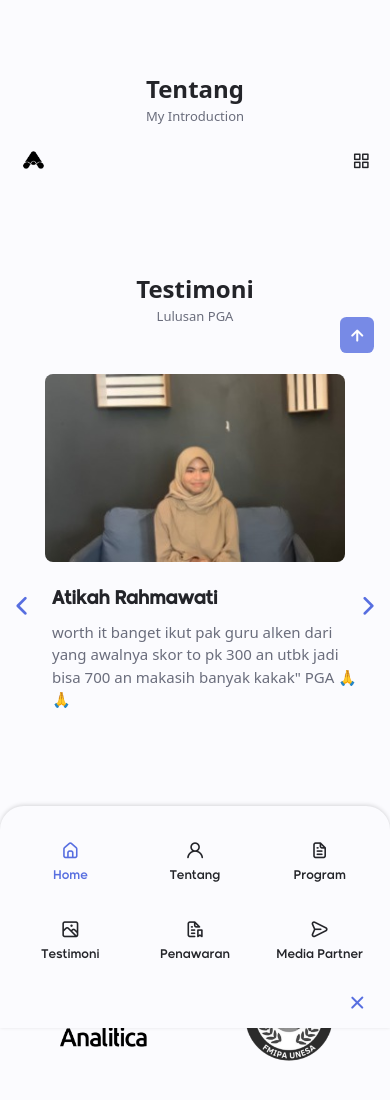
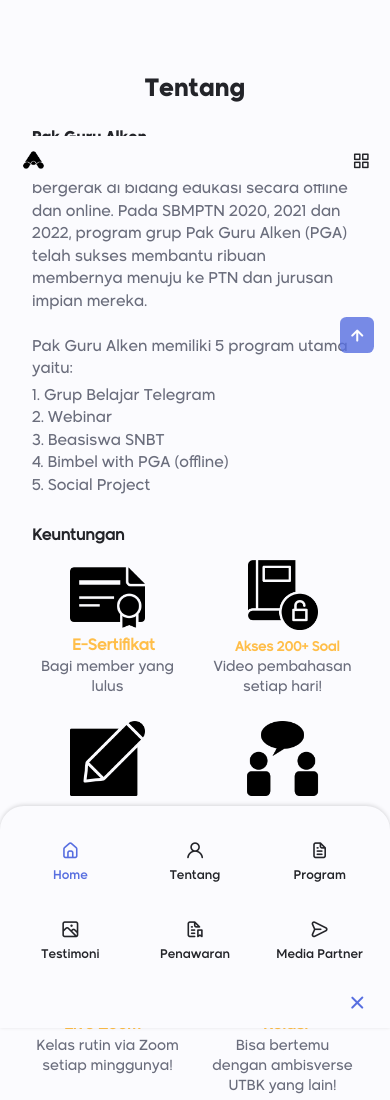
Before and after one commit to PGA-4-0/SYNES-NEW, a website: page index.html in a window 390 px wide. Shown: the part 660-1760 px from the top of the page. Drawn offline with nearby package versions, Linux system fonts and the light colour scheme.

Commit message:
add about mobile

```diff
--- a/index.html
+++ b/index.html
@@ -122,8 +122,86 @@
         </section>
         <!-- (ABOUT) -->
         <section class="about section" id="about">
-            <h2 class="section_title">Tentang</h2>
-            <span class="section_subtitle">My Introduction</span>
+            <h2 class="section_title mb-5 font-madabold">Tentang</h2>
+
+            <!-- <div class="flex px-40">
+                <div class="w-1/2 content bg-red-500">
+                    <h3>Pak Guru Alken</h3>
+                    <p>
+                        Pak Guru Alken merupakan platform yang bergerak di bidang edukasi secara offline dan online.
+                        Pada SBMPTN 2020, 2021 dan 2022, program grup Pak
+                        Guru Alken (PGA) telah sukses membantu
+                        ribuan membernya menuju ke PTN dan
+                        jurusan impian mereka.
+                    </p>
+
+                </div>
+                <div class="w-1/2  keuntungan bg-teal-400">
+                    <h3>keuntungan</h3>
+                </div>
+            </div> -->
+
+            <div class="flex flex-col px-8">
+                <div class="content">
+                    <h3 class="font-madabold mb-1.5">Pak Guru Alken</h3>
+                    <div class="font-madareg">
+                        <p>
+                            Pak Guru Alken merupakan platform yang bergerak di bidang edukasi secara offline dan online.
+                            Pada SBMPTN 2020, 2021 dan 2022, program grup Pak
+                            Guru Alken (PGA) telah sukses membantu
+                            ribuan membernya menuju ke PTN dan
+                            jurusan impian mereka.
+                        </p>
+                        <br>
+                        <p class="mb-1">Pak Guru Alken memiliki 5 program utama yaitu:</p>
+                        <ol>
+                            <li>1. Grup Belajar Telegram</li>
+                            <li>2. Webinar</li>
+                            <li>3. Beasiswa SNBT</li>
+                            <li>4. Bimbel with PGA (offline)</li>
+                            <li>5. Social Project</li>
+                        </ol>
+                    </div>
+
+                </div>
+                <div class="font-madabold mt-7 mb-1.5">
+                    <div class="font-madareg">
+                        <h3 class="mb-3">Keuntungan</h3>
+                        <div class="grid grid-cols-2 ">
+                            <div>
+                                <img class="mx-auto" src="./assets/img/certificate.png" alt="sertifikat" width="75px">
+                                <h1 class="pl-10 text-[#FFBE49] font-black">E-Sertifikat</h1>
+                                <p class="text-sm text-center">Bagi member yang lulus</p>
+                            </div>
+                            <div>
+                                <img class="mx-auto" src="./assets/img/book.png" alt="akses" width="70px">
+                                <h1 class="pl-7 text-[#FFBE49] font-black text-[12.8px] mt-2">Akses 200+ Soal</h1>
+                                <p class="text-sm text-center">Video pembahasan setiap hari!</p>
+                            </div>
+                            <div>
+                                <img class="mx-auto" src="./assets/img/fleksibel.png" alt="fleksibel" width="75px">
+                                <h1 class="pl-10 text-[#FFBE49] font-black mt-2">Fleksibel</h1>
+                                <p class="text-sm text-center">Materi dapat diakses dimana saja dan kapan saja!</p>
+                            </div>
+                            <div>
+                                <img class="mx-auto" src="./assets/img/konsultasi.png" alt="konsultasi" width="75px">
+                                <h1 class="pl-5 mt-2 text-[#FFBE49] font-black">Sesi Konsultasi</h1>
+                                <p class="text-sm text-center">Bisa curhat terkait prodi, kampus yang ingin dituju, dan juga strategi belajar</p>
+                            </div>
+                            <div>
+                                <img class="mx-auto" src="./assets/img/video-chat.png" alt="zoom" width="75px">
+                                <h1 class="pl-8 mt-2 text-[#FFBE49] font-black">Live Zoom</h1>
+                                <p class="text-sm text-center">Kelas rutin via Zoom setiap minggunya!</p>
+                            </div>
+                            <div>
+                                <img class="mx-auto" src="./assets/img/connected.png" alt="relasi" width="75px">
+                                <h1 class="pl-[56px] text-[#FFBE49] font-black mt-2">Relasi</h1>
+                                <p class="text-sm text-center">Bisa bertemu dengan ambisverse UTBK yang lain!</p>
+                            </div>
+                        </div>
+                    </div>
+                </div>
+            </div>
 
         </section>
 
```
Also changed, not shown: assets/css/output.css, assets/img/akses_materi.png (added), assets/img/book.png (added), assets/img/certificate.png (added), assets/img/connected.png (added), assets/img/fleksibel.png (added), assets/img/information.png (added), assets/img/konsultasi.png (added), assets/img/live_class.png (added), assets/img/member_privilege.png (added), assets/img/relation.png (added), assets/img/video-chat.png (added). Lines whose indentation alone changed are shown as unchanged.
